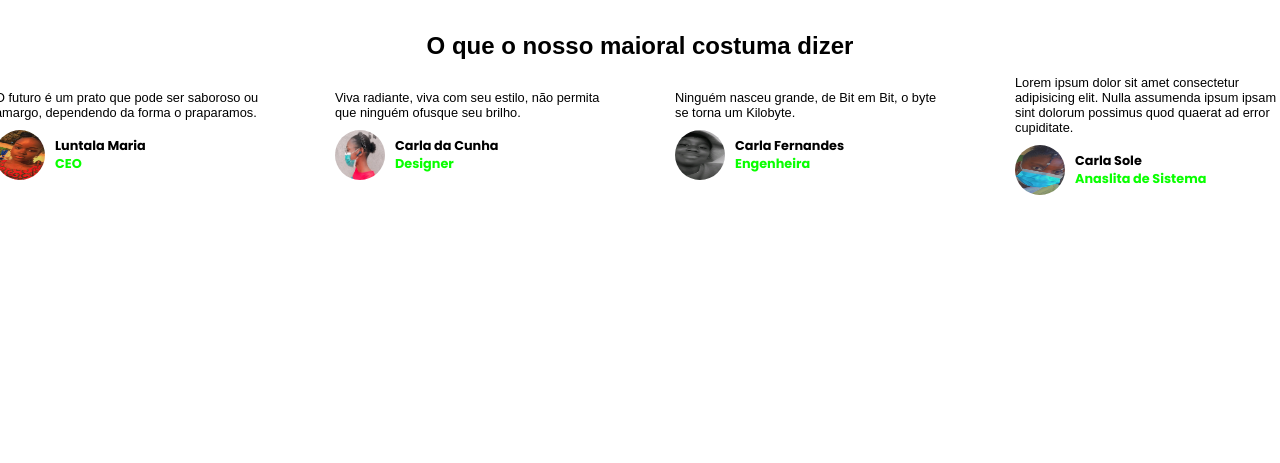
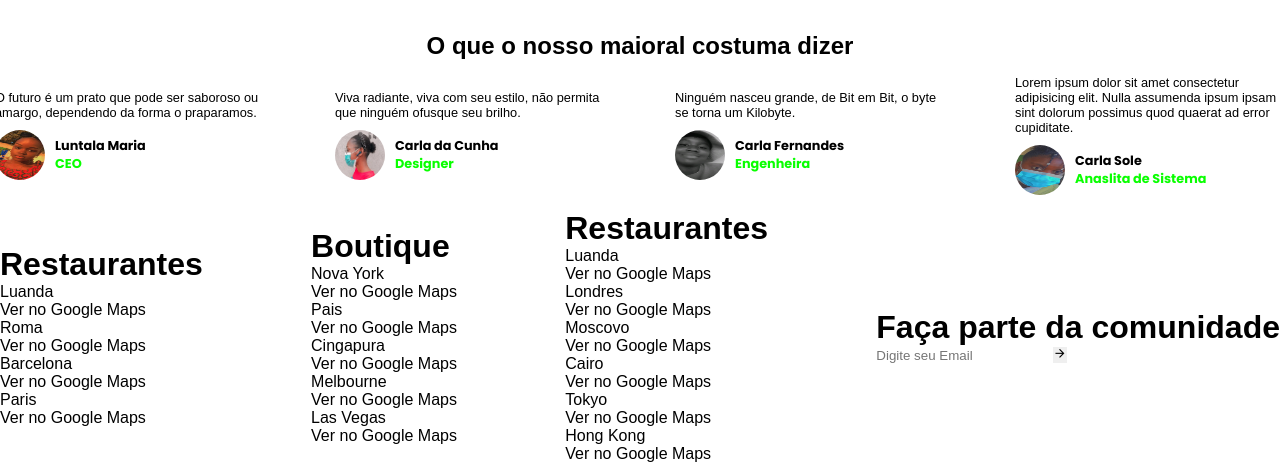
Before and after one commit to peterpontocom/NAC, a plain HTML site: page index.html in a window 1280 px wide. Shown: the part 1414-1877 px from the top of the page. Before the commit the page ends 1624 px from the top, so only its background shows below. Drawn offline with Linux system fonts and the light colour scheme; a web font is replaced by a local one.

Commit message:
Trabalhando no footer

```diff
--- a/index.html
+++ b/index.html
@@ -122,19 +122,54 @@
         </div>
     </main>
     <footer>
-        <div class="log">
+        <div class="footer-maior">
+            <div class="restaurante place">
+                <h1>Restaurantes</h1>
+                <ul>
+                    <li><span class="pais">Luanda</span><br><span class="maps">Ver no Google Maps</span></li>
+                    <li><span class="pais">Roma</span><br><span class="maps">Ver no Google Maps</span></li>
+                    <li><span class="pais">Barcelona</span><br><span class="maps">Ver no Google Maps</span></li>
+                    <li><span class="pais">Paris</span><br><span class="maps">Ver no Google Maps</span></li>
+                </ul>
+            </div>
+            <div class="butique place">
+                <h1>Boutique</h1>
+                <ul>
+                    <li><span class="pais">Nova York</span><br><span class="maps">Ver no Google Maps</span></li>
+                    <li><span class="pais">Pais</span><br><span class="maps">Ver no Google Maps</span></li>
+                    <li><span class="pais">Cingapura</span><br><span class="maps">Ver no Google Maps</span></li>
+                    <li><span class="pais">Melbourne</span><br><span class="maps">Ver no Google Maps</span></li>
+                    <li><span class="pais">Las Vegas</span><br><span class="maps">Ver no Google Maps</span></li>
+                </ul>
+            </div>
+            <div class="centro place">
+                <h1>Restaurantes</h1>
+                <ul>
+                    <li><span class="pais">Luanda</span><br><span class="maps">Ver no Google Maps</span></li>
+                    <li><span class="pais">Londres</span><br><span class="maps">Ver no Google Maps</span></li>
+                    <li><span class="pais">Moscovo</span><br><span class="maps">Ver no Google Maps</span></li>
+                    <li><span class="pais">Cairo</span><br><span class="maps">Ver no Google Maps</span></li>
+                    <li><span class="pais">Tokyo</span><br><span class="maps">Ver no Google Maps</span></li>
+                    <li><span class="pais">Hong Kong</span><br><span class="maps">Ver no Google Maps</span></li>
+                </ul>
+            </div>
+            <div class="comunidade place">
+                <h1>Faça parte da comunidade</h1>
+                <form autocomplete="on"><input type="email" name="email" id="email" placeholder="Digite seu Email" autocomplete="email"><button><span class="material-icons">arrow_forward</span></button></form>
+            </div>
+        </div>
+        <div class="footer-menor">
+            <div class="logo">
 
             </div>
             <ul>
-
             </ul>
             <social>
-
             </social>
             <div class="social">
-
             </div>
             <div class="media"></div>
+        </div>
     </footer>
     <script src="assets/nac.js"></script>
 </body>
--- a/sty/nac.css
+++ b/sty/nac.css
@@ -43,6 +43,15 @@
     scroll-behavior: smooth;
 }
 
+html,body {
+    height: 100vh;
+}
+
+body.dark {
+    color: #fff;
+    background-color: #212121;
+}
+
 a {
     text-decoration: none;
     color: #000;
@@ -52,13 +61,9 @@ ul {
     list-style: none;
 }
 
-html,body {
-    height: 100vh;
-}
-
-body.dark {
-    color: #fff;
-    background-color: #212121;
+.logo {
+    font-family: 'title';
+    font-size: 3rem;
 }
 
 /*cABEÇA*/
@@ -68,11 +73,6 @@ body.dark {
     justify-content: space-between;
     align-items: center;
     padding: 10px 20px;
-}
-
-.header-menu .logo {
-    font-family: 'title';
-    font-size: 3rem;
 }
 
 .header-menu ul {
@@ -524,6 +524,12 @@ main {
     margin-right: 10px;
 }
 
+.footer-maior {
+    display: flex;
+    justify-content: space-between;
+    align-items: center;
+}
+
 /*PÉS*/
 
 /*ANIMAÇÕES*/
```
Lines whose indentation alone changed are shown as unchanged.
